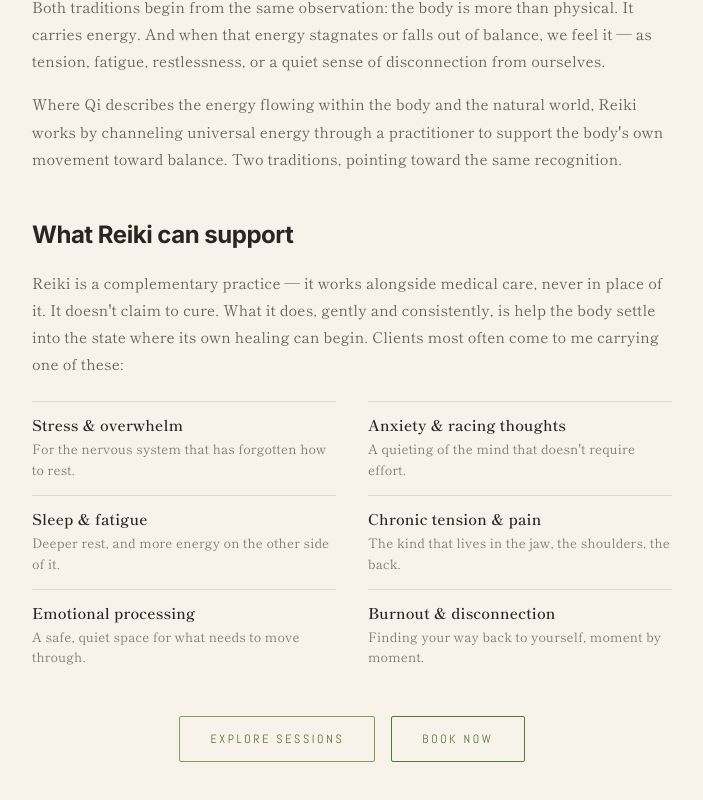
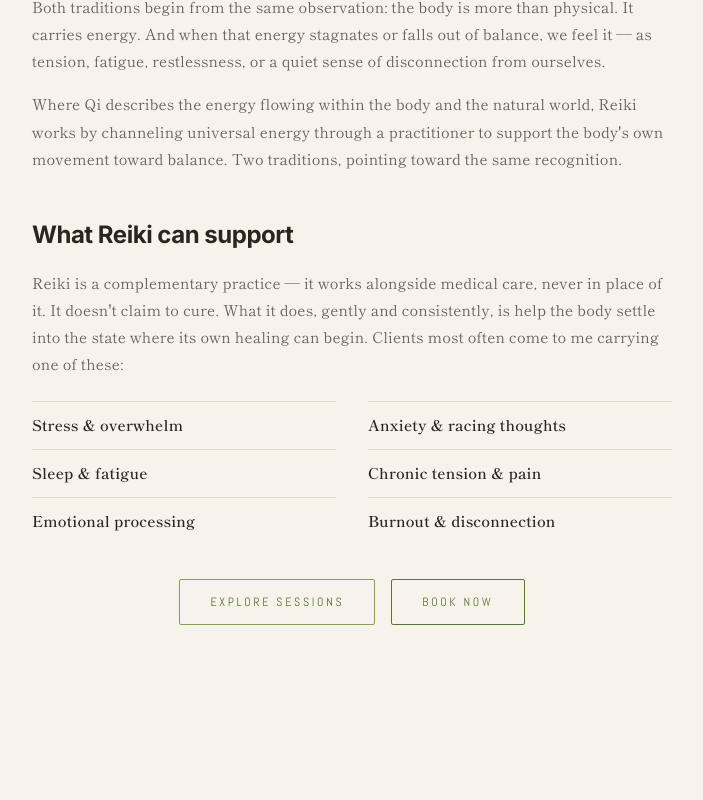
Before and after one commit to Hyanglllll/momengt-studio, a Next.js app: page /reiki in a window 1280 px wide. Shown: the part 1960-2760 px from the top of the page, without its empty margins (288-991 px from the left). Built offline with nearby package versions, Linux system fonts and the light colour scheme; a web font is replaced by a local one.

Commit message:
Remove sub-descriptions from What Reiki can support grid
Keep only the six titles (Stress & overwhelm, Anxiety & racing
thoughts, Sleep & fatigue, Chronic tension & pain, Emotional
processing, Burnout & disconnection); drop each item's second line
and its translation.

```diff
--- a/app/reiki/page.tsx
+++ b/app/reiki/page.tsx
@@ -7,30 +7,12 @@ import SectionLabel from '@/components/SectionLabel';
 import { useI18n } from '@/lib/i18n';
 
 const SUPPORT = [
-  {
-    en: ['Stress & overwhelm', 'For the nervous system that has forgotten how to rest.'],
-    zh: ['压力与不堪重负', '为那个已忘记如何休息的神经系统。'],
-  },
-  {
-    en: ['Anxiety & racing thoughts', "A quieting of the mind that doesn't require effort."],
-    zh: ['焦虑与纷飞的思绪', '一种无需费力的心灵宁静。'],
-  },
-  {
-    en: ['Sleep & fatigue', 'Deeper rest, and more energy on the other side of it.'],
-    zh: ['睡眠与疲惫', '更深的休息，以及随之而来的更多能量。'],
-  },
-  {
-    en: ['Chronic tension & pain', 'The kind that lives in the jaw, the shoulders, the back.'],
-    zh: ['慢性紧绷与疼痛', '那种盘踞在下颌、肩膀与后背的疼痛。'],
-  },
-  {
-    en: ['Emotional processing', 'A safe, quiet space for what needs to move through.'],
-    zh: ['情绪的梳理', '为需要流经的情绪，提供一处安全而安静的空间。'],
-  },
-  {
-    en: ['Burnout & disconnection', 'Finding your way back to yourself, moment by moment.'],
-    zh: ['倦怠与疏离', '一刻接着一刻，找到回到自己的路。'],
-  },
+  { en: 'Stress & overwhelm', zh: '压力与不堪重负' },
+  { en: 'Anxiety & racing thoughts', zh: '焦虑与纷飞的思绪' },
+  { en: 'Sleep & fatigue', zh: '睡眠与疲惫' },
+  { en: 'Chronic tension & pain', zh: '慢性紧绷与疼痛' },
+  { en: 'Emotional processing', zh: '情绪的梳理' },
+  { en: 'Burnout & disconnection', zh: '倦怠与疏离' },
 ];
 
 export default function ReikiPage() {
@@ -134,12 +116,9 @@ export default function ReikiPage() {
           </p>
           <div style={{ display: 'grid', gridTemplateColumns: '1fr 1fr', gap: '14px 32px' }}>
             {SUPPORT.map((item) => (
-              <div key={item.en[0]} style={{ borderTop: '1px solid var(--sand)', paddingTop: 12 }}>
-                <p style={{ fontWeight: 600, fontSize: 15, marginBottom: 4, color: 'var(--ink)' }}>
-                  {lang === 'zh' ? item.zh[0] : item.en[0]}
-                </p>
-                <p style={{ fontSize: 13, color: 'rgba(42,37,32,0.6)', lineHeight: 1.6 }}>
-                  {lang === 'zh' ? item.zh[1] : item.en[1]}
+              <div key={item.en} style={{ borderTop: '1px solid var(--sand)', paddingTop: 12 }}>
+                <p style={{ fontWeight: 600, fontSize: 15, color: 'var(--ink)' }}>
+                  {lang === 'zh' ? item.zh : item.en}
                 </p>
               </div>
             ))}
```
